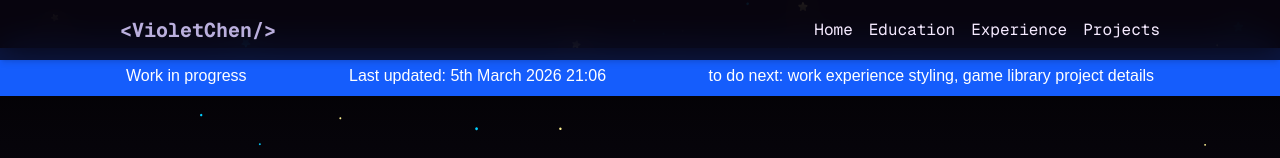
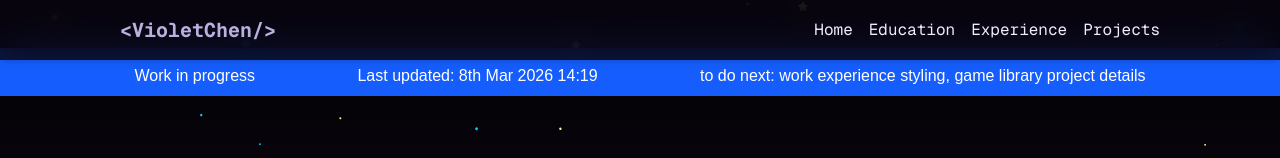
Before and after one commit to vi0letchen/violet-portfolio, a Next.js app: page / in a window 1280 px wide. Shown: the top 158 px of the page. Built offline with nearby package versions, Linux system fonts and the light colour scheme.

Commit message:
chore:updating progress banner

```diff
--- a/src/app/page.js
+++ b/src/app/page.js
@@ -40,7 +40,7 @@ useEffect(()=>{
         <span>
           Work in progress
         </span>
-        <span className="flex flex-col">Last updated: 5th March 2026 21:06</span>
+        <span className="flex flex-col">Last updated: 8th Mar 2026 14:19</span>
         <span>to do next: work experience styling, game library project details</span>
 
       </div>
```
